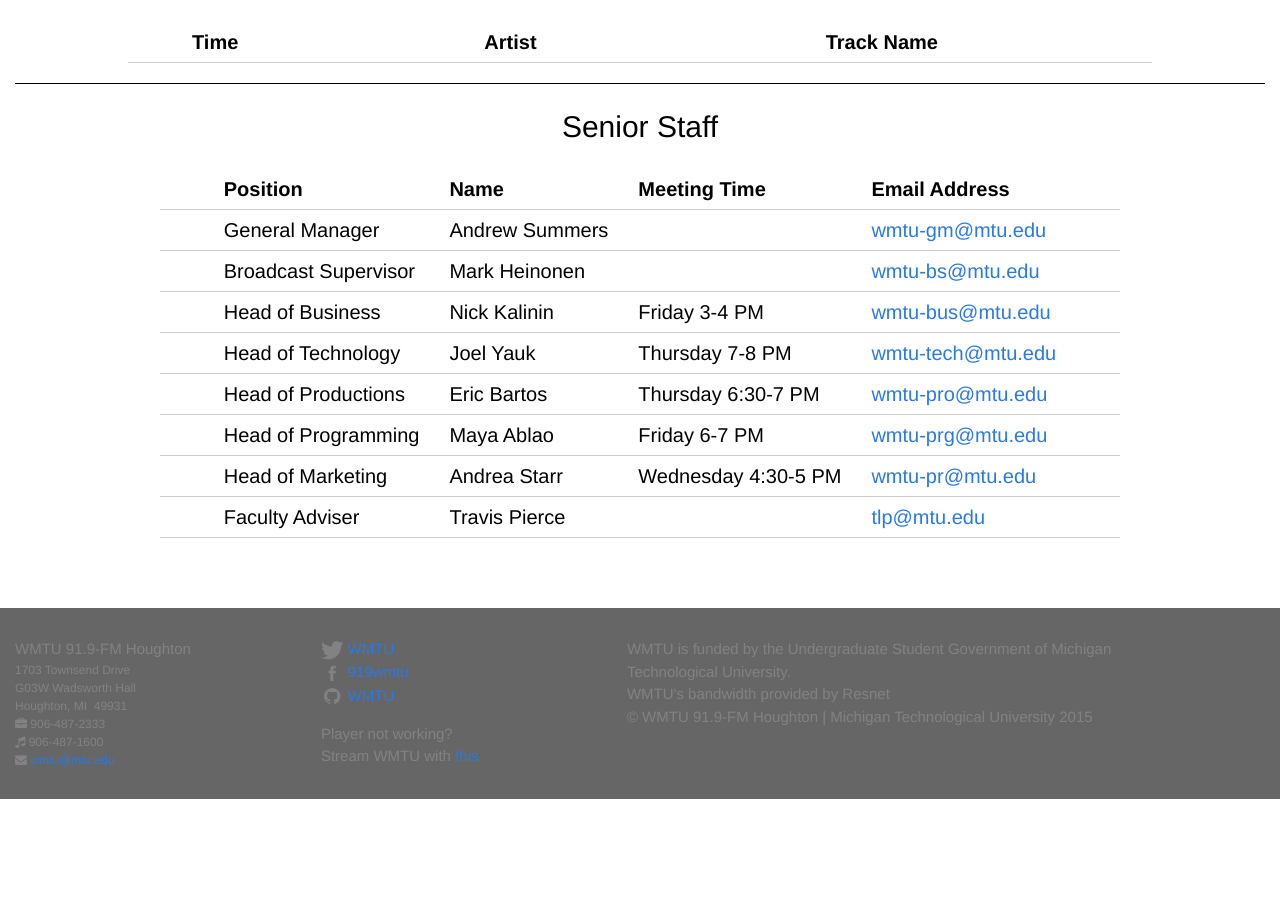
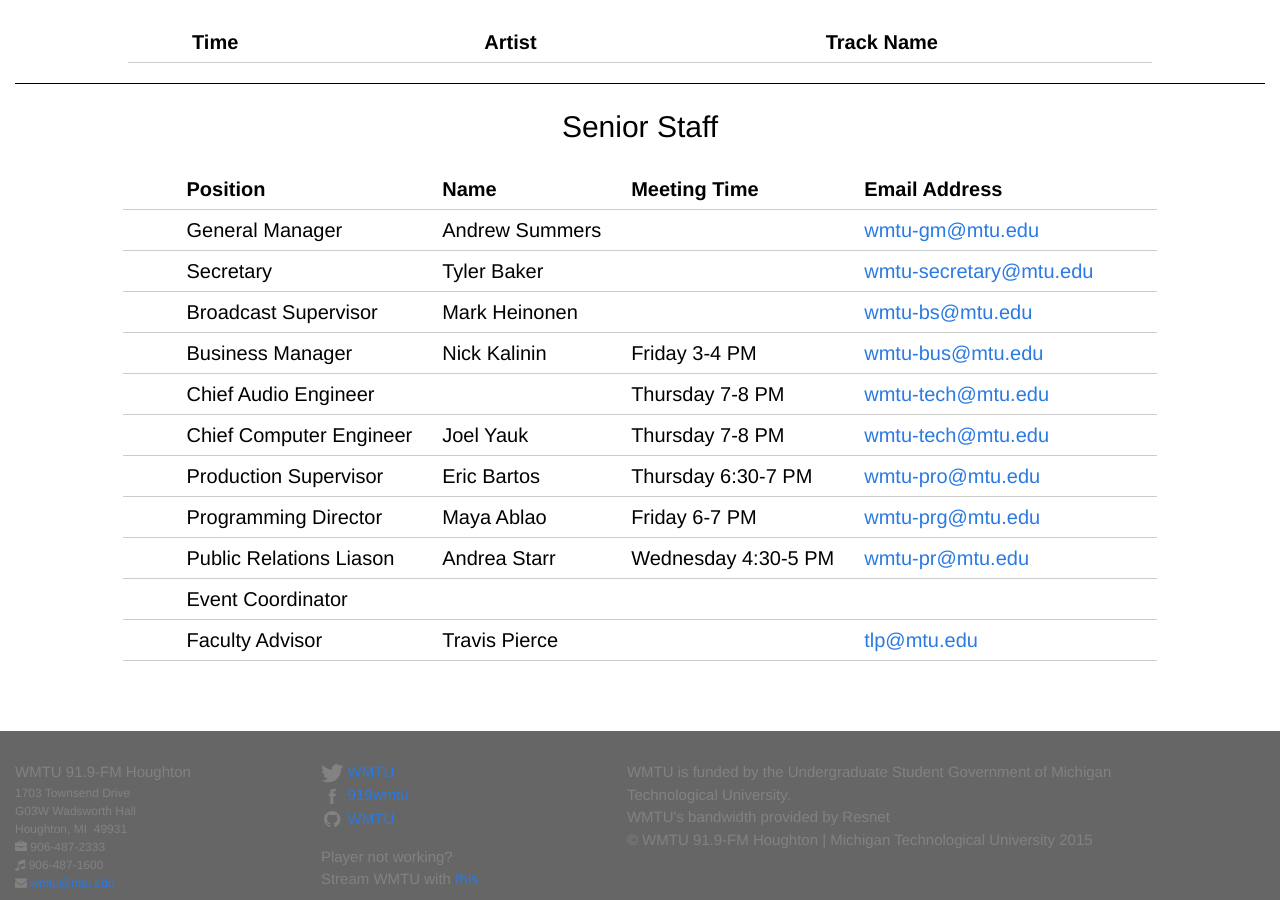
Before and after one commit to WMTU/wmtu.mtu.edu, a Jekyll site: the page built from index.html, in a window 1280 px wide and 900 px high, scrolled down 1368 px. Built offline with Jekyll 4.4.1, drawn with Linux system fonts in a browser that asks for light colours; before the commit the page ends 2167 px from its top, so only the background shows below that.

Commit message:
Update senior staff table with new and changed positions

```diff
--- a/index.html
+++ b/index.html
@@ -61,6 +61,20 @@ layout: default
       </tr>
       <tr>
         <td>
+          Secretary
+        </td>
+        <td>
+          Tyler Baker
+        </td>
+        <td>
+          &nbsp;
+        </td>
+        <td>
+          <a href="mailto:wmtu-secretary@mtu.edu">wmtu-secretary@mtu.edu</a>
+        </td>
+      </tr>
+      <tr>
+        <td>
           Broadcast Supervisor
         </td>
         <td>
@@ -75,7 +89,7 @@ layout: default
       </tr>
       <tr>
         <td>
-          Head of Business
+          Business Manager
         </td>
         <td>
           Nick Kalinin
@@ -89,7 +103,21 @@ layout: default
       </tr>
       <tr>
         <td>
-          Head of Technology
+          Chief Audio Engineer
+        </td>
+        <td>
+          &nbsp;
+        </td>
+        <td>
+          Thursday 7-8 PM
+        </td>
+        <td>
+          <a href="mailto:wmtu-tech@mtu.edu">wmtu-tech@mtu.edu</a>
+        </td>
+      </tr>
+      <tr>
+        <td>
+          Chief Computer Engineer
         </td>
         <td>
           Joel Yauk
@@ -103,7 +131,7 @@ layout: default
       </tr>
       <tr>
         <td>
-          Head of Productions
+          Production Supervisor
         </td>
         <td>
           Eric Bartos
@@ -117,7 +145,7 @@ layout: default
       </tr>
       <tr>
         <td>
-          Head of Programming
+          Programming Director
         </td>
         <td>
           Maya Ablao
@@ -131,7 +159,7 @@ layout: default
       </tr>
       <tr>
         <td>
-          Head of Marketing
+          Public Relations Liason
         </td>
         <td>
           Andrea Starr
@@ -145,7 +173,21 @@ layout: default
       </tr>
       <tr>
         <td>
-          Faculty Adviser
+          Event Coordinator
+        </td>
+        <td>
+          &nbsp;
+        </td>
+        <td>
+          &nbsp;
+        </td>
+        <td>
+          <a href="#">&nbsp;</a>
+        </td>
+      </tr>
+      <tr>
+        <td>
+          Faculty Advisor
         </td>
         <td>
           Travis Pierce
```
